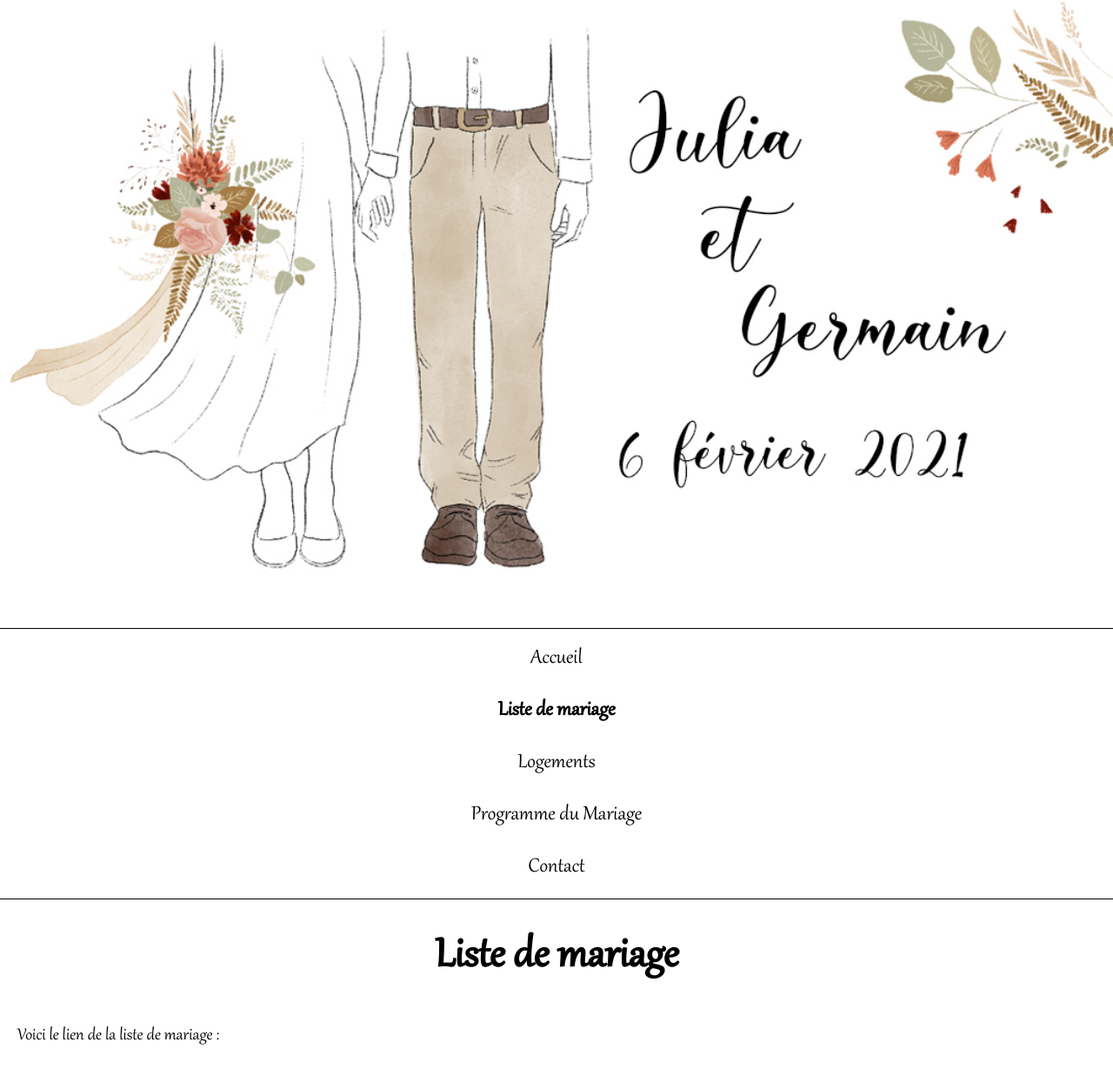
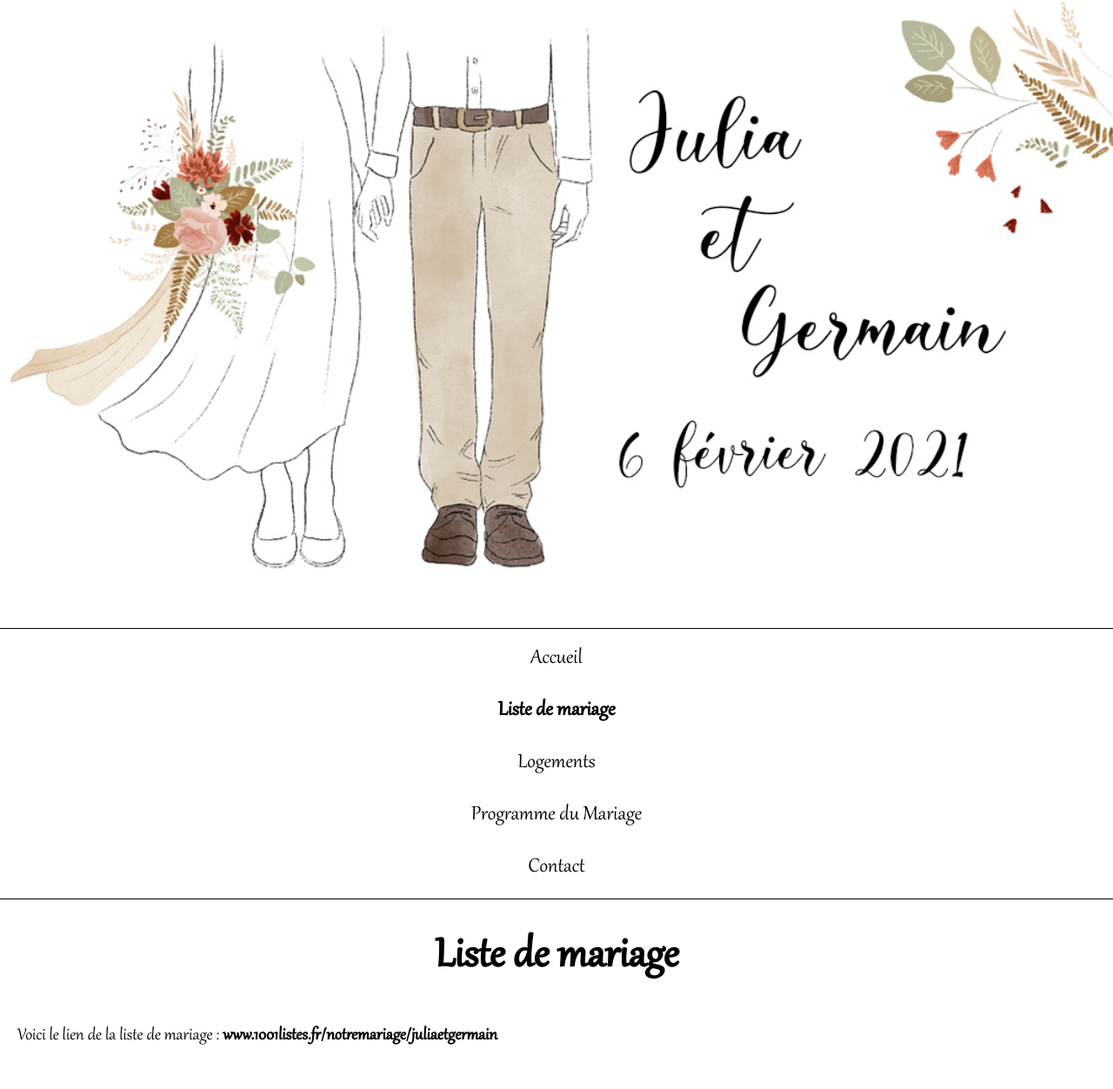
Before and after one commit to Germinal-A/Site-du-Mariage-de-Julia-et-Germain, a Jekyll site: the page built from liste-mariage.md, in a window 1280 px wide. Shown: the whole page at 87% size. Built offline with Jekyll 4.4.1, drawn with Linux system fonts in a browser that asks for light colours.

Commit message:
Update liste-mariage.md

```diff
--- a/liste-mariage.md
+++ b/liste-mariage.md
@@ -7,4 +7,4 @@ weight: 2
 ## {{page.title}}
 
 
-Voici le lien de la liste de mariage :
+Voici le lien de la liste de mariage : <a href="https://www.1001listes.fr/notremariage/juliaetgermain">www.1001listes.fr/notremariage/juliaetgermain</a>
```
